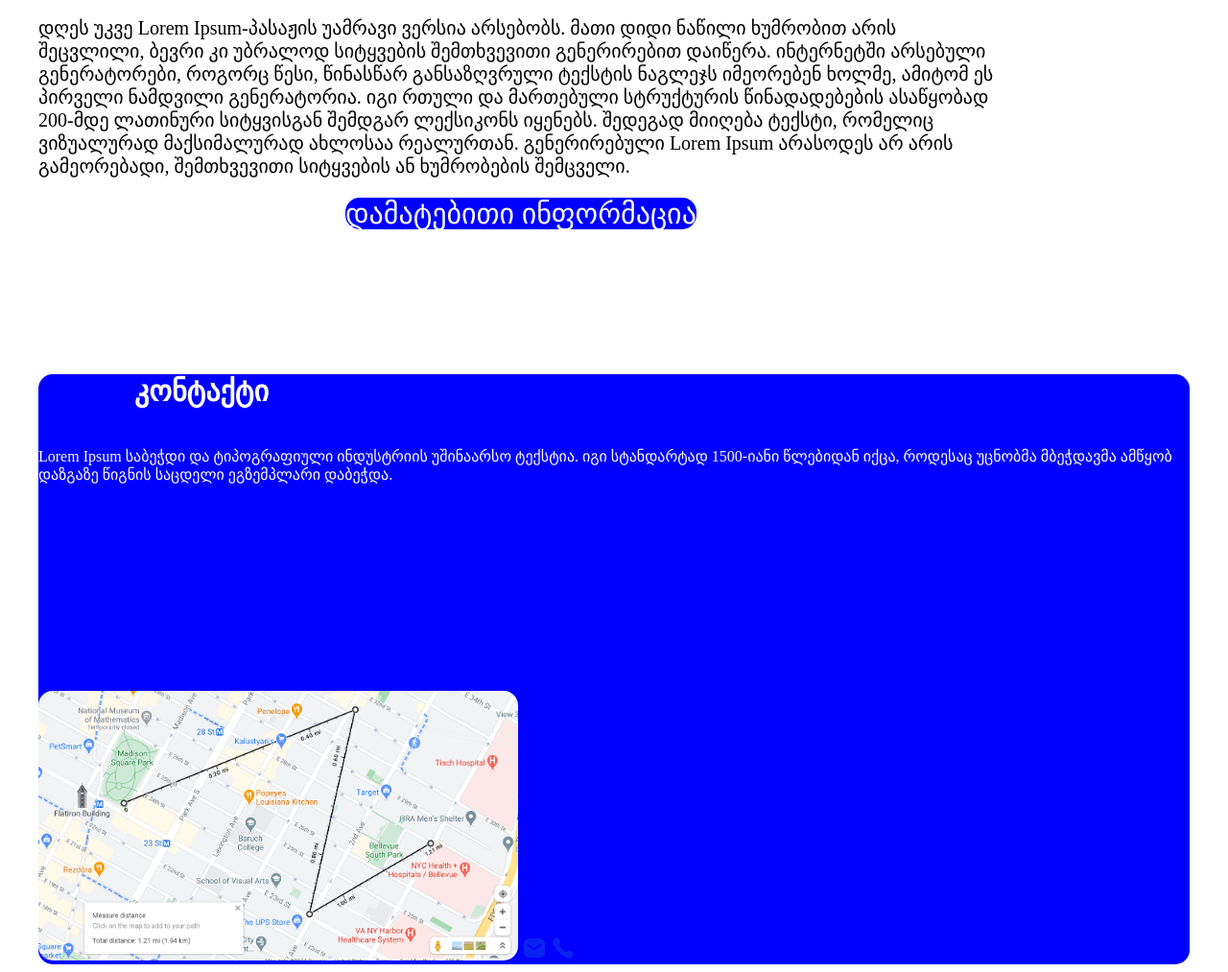
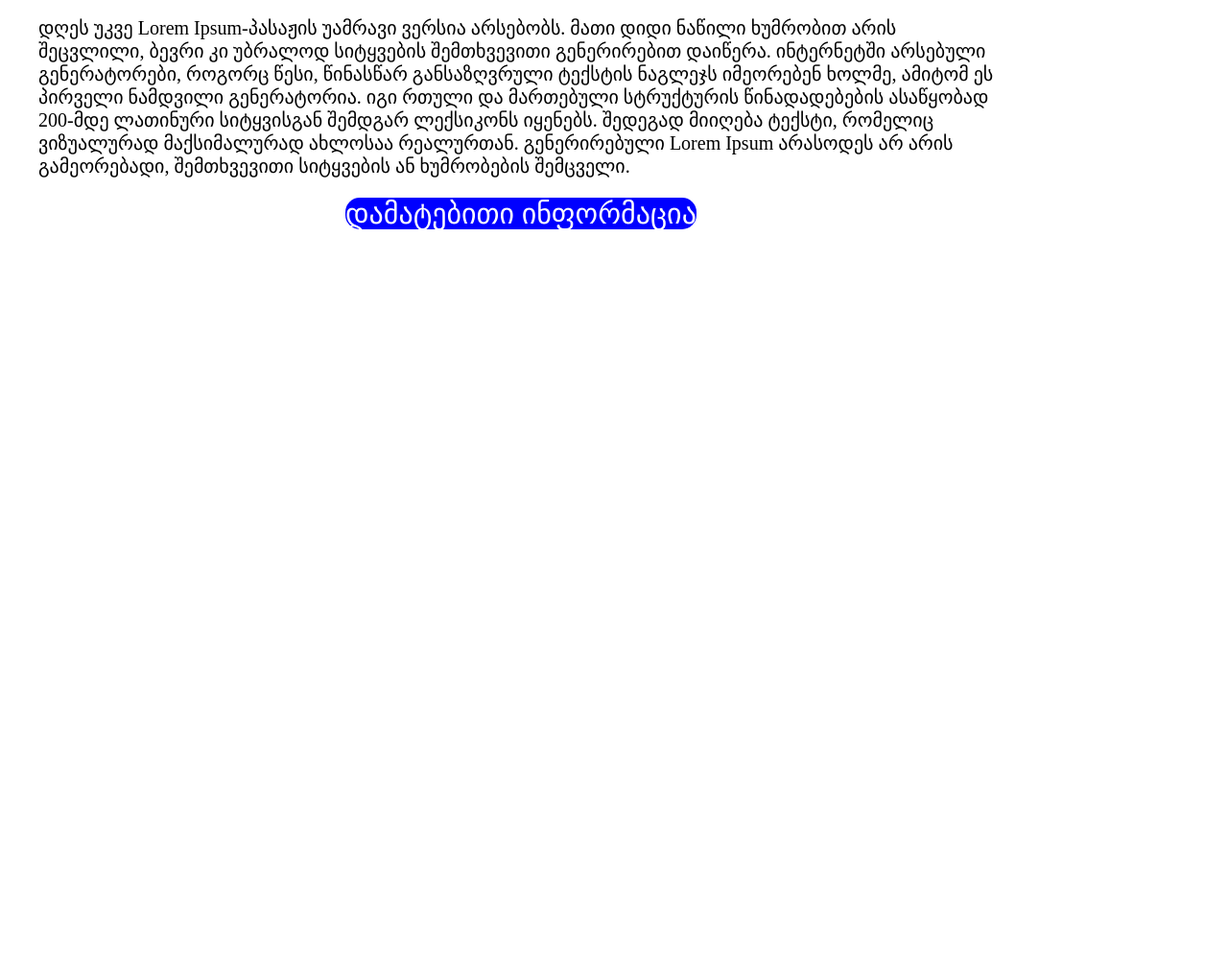
Before and after one commit to Molashvili15/frontend18-4, a plain HTML site: page index.html in a window 1280 px wide. Shown: the part 1147-2160 px from the top of the page at 96% size. After the commit the page ends 1395 px from the top, so only its background shows below. Drawn offline with Linux system fonts and the light colour scheme.

Commit message:
added index.html

```diff
--- a/index.html
+++ b/index.html
@@ -102,21 +102,7 @@
 <a href="#" id="nikas-a" >დამატებითი ინფორმაცია</a>
 
 
-<div id="nikas-divid" >
 
-<h1 id="nikas-parag" >კონტაქტი </h1>
-
-<p id="bikas-lakaka">Lorem Ipsum საბეჭდი და ტიპოგრაფიული ინდუსტრიის უშინაარსო ტექსტია. იგი სტანდარტად 1500-იანი წლებიდან იქცა, როდესაც უცნობმა მბეჭდავმა ამწყობ დაზგაზე წიგნის საცდელი ეგზემპლარი დაბეჭდა.</p>
-
-
-<img src="images/nikala.webp" id="nikas-imagess"  >
-
-<img src="images/mola.svg">
-
-<img src="images/molas.svg">
-
-
-</div>
 
 </section>
 
--- a/style.css
+++ b/style.css
@@ -70,18 +70,3 @@ section{
 	margin-top: 150px;
 
 }
-
-#nikas-parag{
-	font-size: 30px;
-	margin-top: 100px;
-	margin-left: 100px ;
-
-}
-
-#nikas-imagess{
-	border-radius: 15px;
-	width: 500px;
-	margin-top: 200px;
-}
-#bikas-lakaka{
-	display: inline-block;}
```
